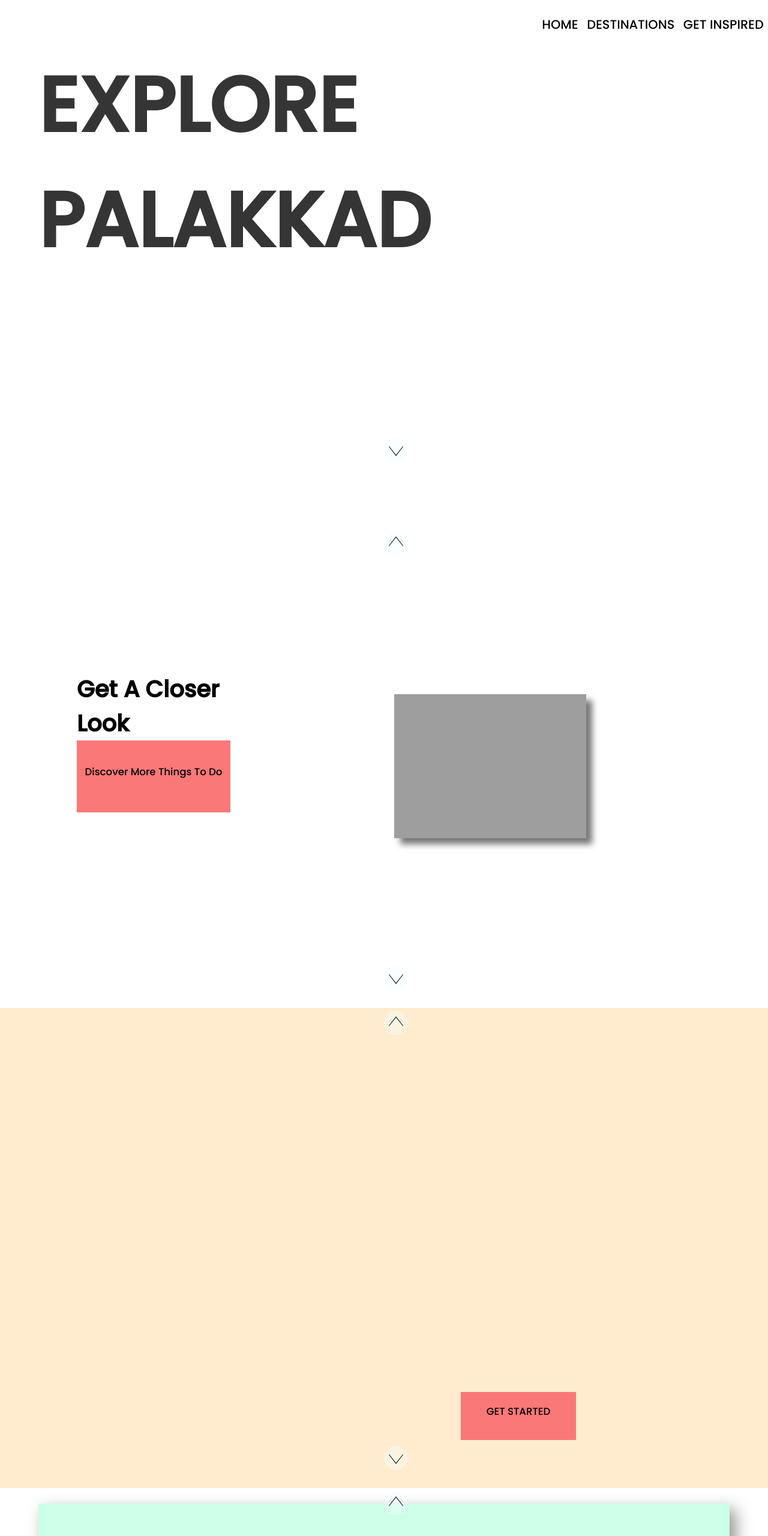
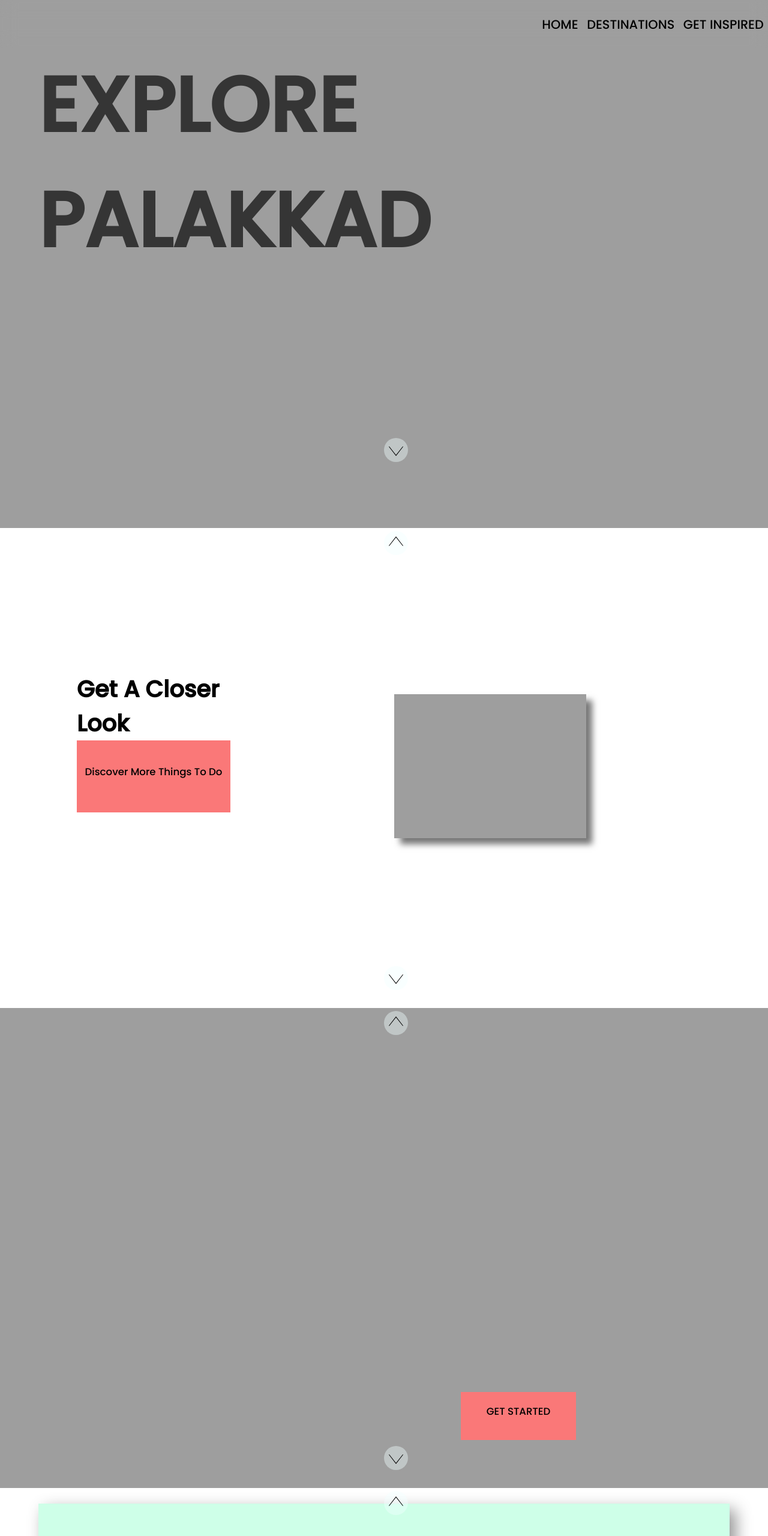
Before and after one commit to J-Sparr0w/Palakkad, a plain HTML site: page index.html in a window 1280 px wide. Shown: the top 2560 px of the page at 60% size. Drawn offline with Linux system fonts and the light colour scheme; the site is published under a folder, as on GitHub Pages, so addresses that start at the root find nothing; grey boxes are pictures that could not be loaded; a web font is replaced by a local one.

Commit message:
changed some urls

```diff
--- a/main.css
+++ b/main.css
@@ -51,7 +51,7 @@ header {
   height: 100vh;
   /* background-color: rgb(250, 252, 156); */
   padding-top: 10vh;
-  background-image: url("/images/road.jpg");
+  background-image: url("images/road.jpg");
   background-repeat: no-repeat;
   background-position: center;
   background-size: cover;
@@ -64,7 +64,7 @@ header {
   display: flex;
   justify-content: space-around;
   align-items: center;
-  background-image: url("/images/camerawithtext.png");
+  background-image: url("images/camerawithtext.png");
   background-repeat: no-repeat;
   background-position: center;
   background-size: cover;
```
